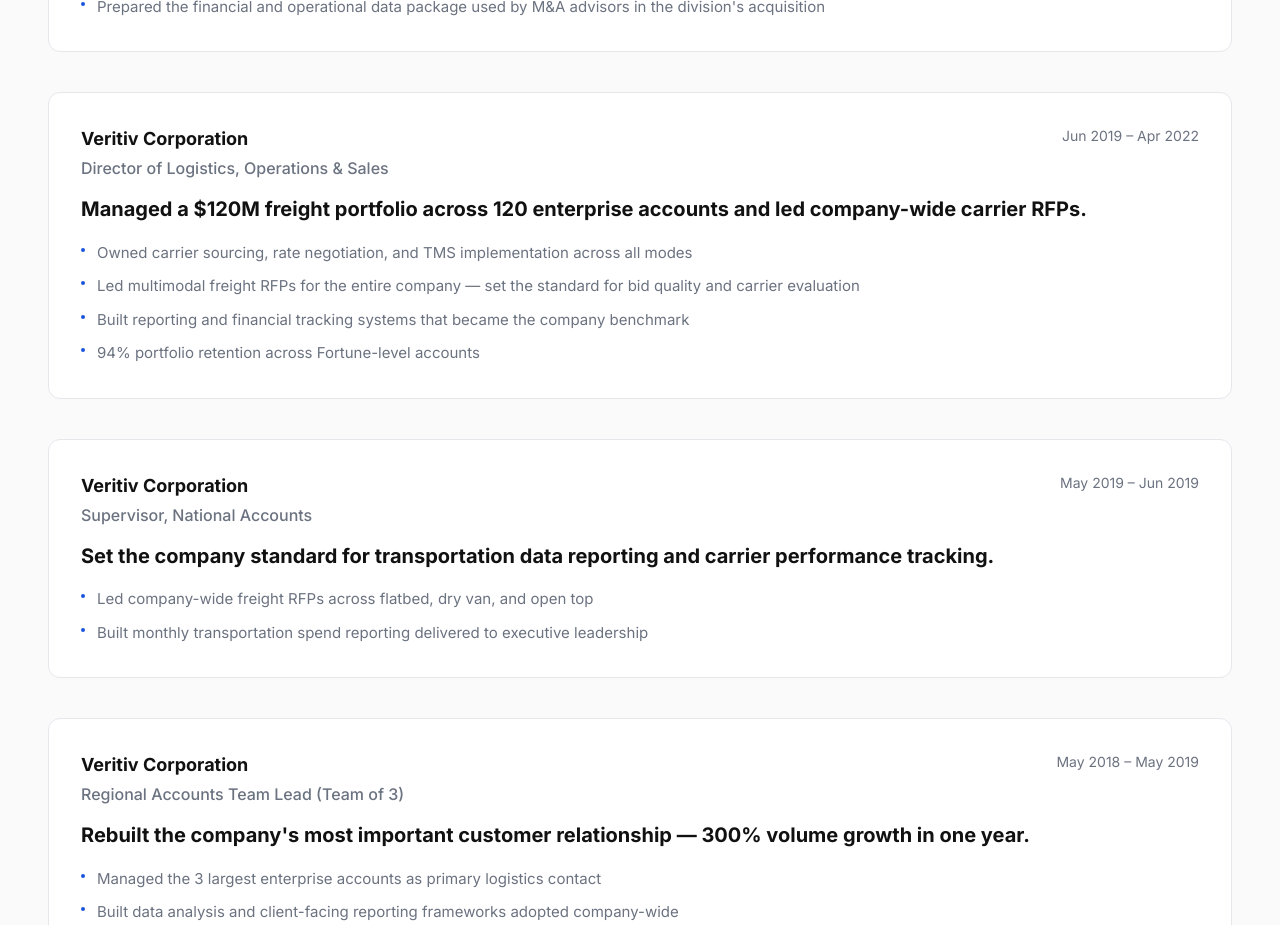
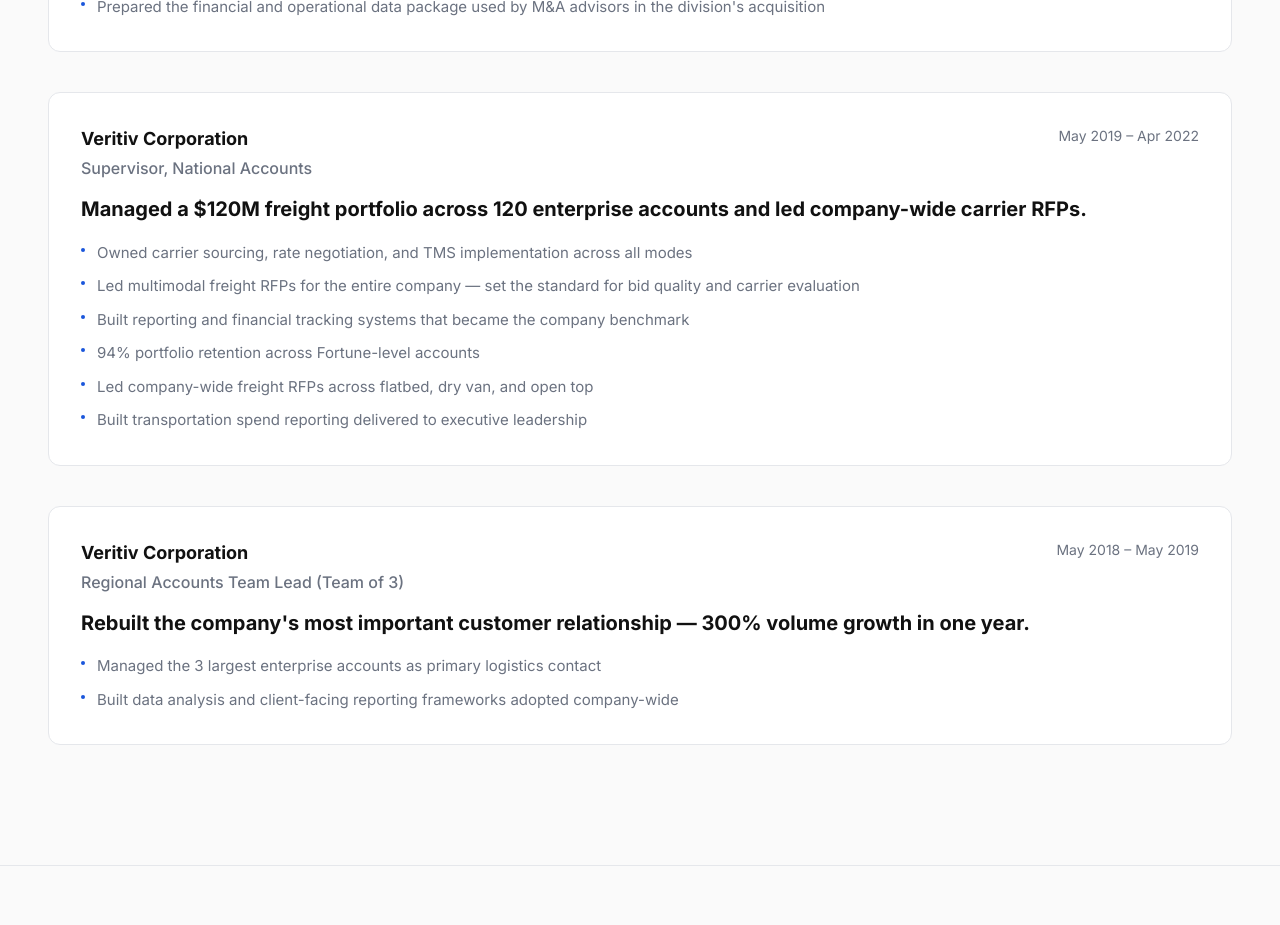
Before and after one commit to gabrieltomala01/gabriel-tomala-portfolio, a Next.js app: page /operations in a window 1280 px wide. Shown: the part 4340-5265 px from the top of the page. Built offline with nearby package versions, Linux system fonts and the light colour scheme.

Commit message:
merge veritiv career cards on operations page

```diff
--- a/app/operations/page.tsx
+++ b/app/operations/page.tsx
@@ -32,8 +32,8 @@
   },
   {
     company: "Veritiv Corporation",
-    title: "Director of Logistics, Operations & Sales",
-    dates: "Jun 2019 – Apr 2022",
+    title: "Supervisor, National Accounts",
+    dates: "May 2019 – Apr 2022",
     headline:
       "Managed a $120M freight portfolio across 120 enterprise accounts and led company-wide carrier RFPs.",
     bullets: [
@@ -41,17 +41,8 @@
       "Led multimodal freight RFPs for the entire company — set the standard for bid quality and carrier evaluation",
       "Built reporting and financial tracking systems that became the company benchmark",
       "94% portfolio retention across Fortune-level accounts",
-    ],
-  },
-  {
-    company: "Veritiv Corporation",
-    title: "Supervisor, National Accounts",
-    dates: "May 2019 – Jun 2019",
-    headline:
-      "Set the company standard for transportation data reporting and carrier performance tracking.",
-    bullets: [
       "Led company-wide freight RFPs across flatbed, dry van, and open top",
-      "Built monthly transportation spend reporting delivered to executive leadership",
+      "Built transportation spend reporting delivered to executive leadership",
     ],
   },
   {
```
